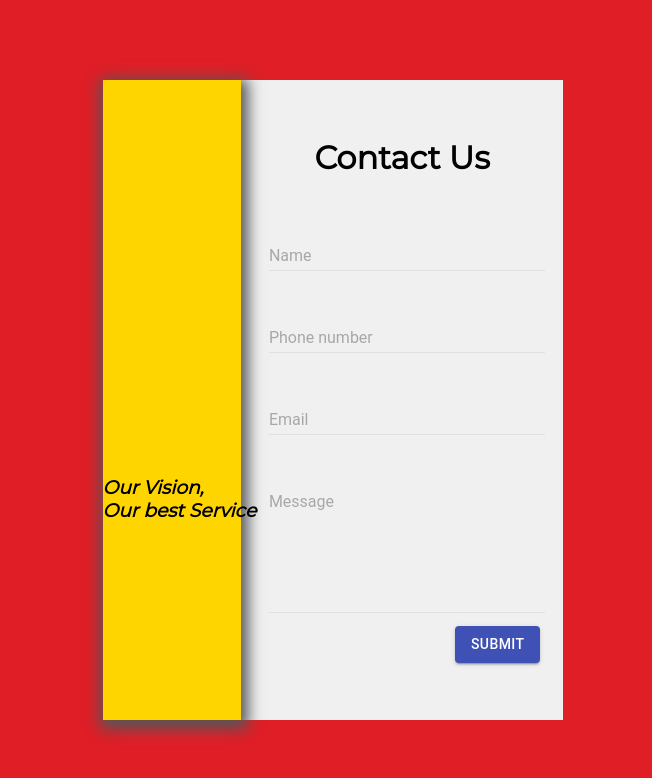
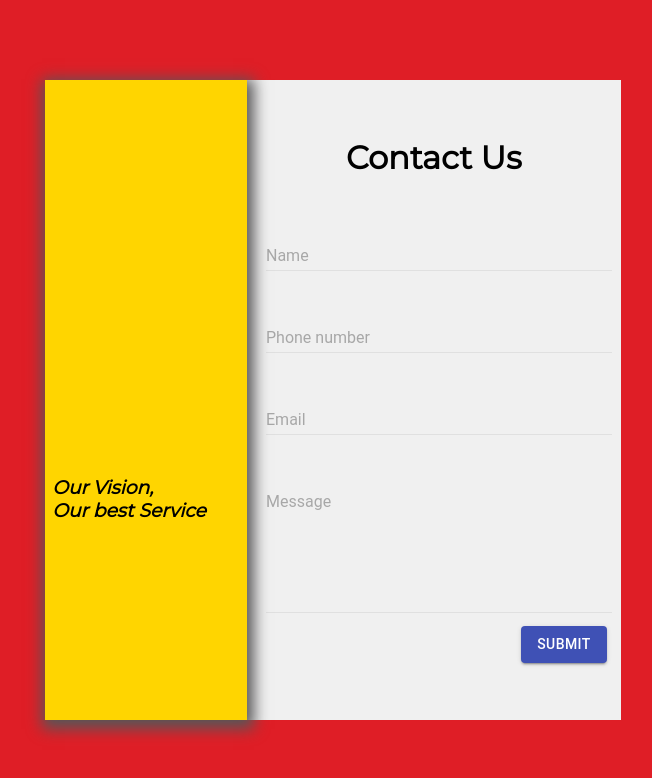
Before and after one commit to jain-kushal/contactusform, a React (Create React App) app: page / in a window 768 px wide. Shown: the top 778 px of the page, without its empty margins (51-703 px from the left). Built offline with nearby package versions, Linux system fonts and the light colour scheme; some icons are missing.

Commit message:
add additional media queries for responsiveness

```diff
--- a/src/App.css
+++ b/src/App.css
@@ -8,9 +8,14 @@
 	display: flex;
 	flex-direction: row;
 }
-@media (max-width: 560px) {
+@media (max-width: 576px) {
 	.App {
 		width: 90vw;
+	}
+}
+@media (min-width: 576px) and (max-width: 992px) {
+	.App {
+		width: 75vw;
 	}
 }
 
--- a/src/assets/stylesheets/Form.css
+++ b/src/assets/stylesheets/Form.css
@@ -16,6 +16,11 @@
 		width: 90%;
 	}
 }
+/* @media (min-width: 576px) and (max-width: 992px) {
+	.Form {
+		width: 60%;
+	}
+} */
 
 .Form-TextField {
 	margin: 5px;
--- a/src/assets/stylesheets/Sidebar.css
+++ b/src/assets/stylesheets/Sidebar.css
@@ -17,6 +17,11 @@
 		display: none;
 	}
 }
+@media (min-width: 576px) and (max-width: 992px) {
+	.Sidebar {
+		width: 35%;
+	}
+}
 
 .Sidebar i {
 	font-size: 5em;
@@ -26,4 +31,5 @@
 .Sidebar h3 {
 	width: 10em;
 	margin: 0 auto;
+	overflow-wrap: break-word;
 }
```
